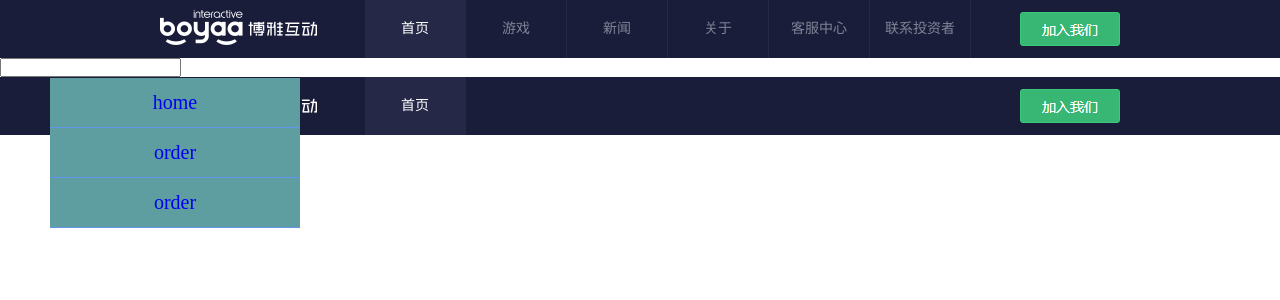
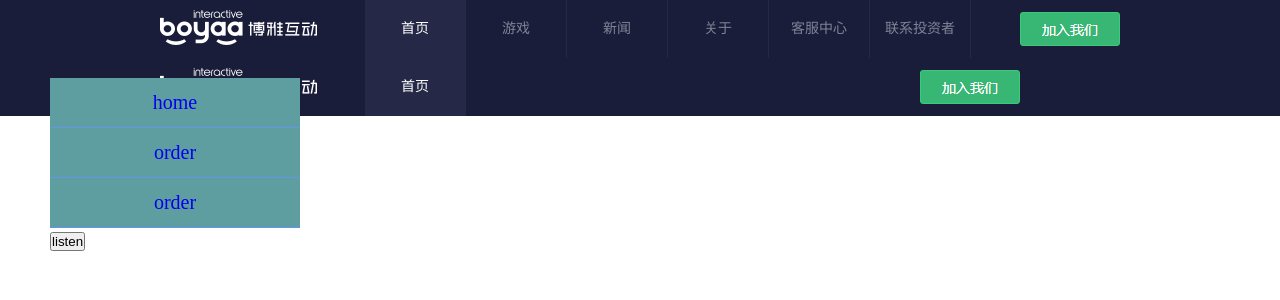
Before and after one commit to AnubisOrHades/notebook, a Vue app: page /#/nav in a window 1280 px wide. Shown: the top 300 px of the page. Built offline with nearby package versions, Linux system fonts and the light colour scheme.

Commit message:
子组件向父组件传递消息

```diff
--- a/src/App.vue
+++ b/src/App.vue
@@ -2,7 +2,6 @@
   <div id="app">
     <!--父组件向子组件传递参数-->
     <nav-vue v-bind:nav_lis="nav_lis"></nav-vue>
-    <el-input></el-input>
     <!--<img src="./assets/logo.png">-->
     <router-view/>
     <!--<div class="clear"></div>-->
@@ -12,6 +11,7 @@
         <li><a href="/#/order">order</a></li>
         <li><a href="/#/order">order</a></li>
       </ul>
+      <input type="button" value="listen" @click="listen">
     </div>
   </div>
 </template>
@@ -19,6 +19,7 @@
 <script>
 // import orderVue from './components/order'
 // import Nav from './components/nav'
+import connect from './connector'
 
 import YearTable from 'element-ui/packages/date-picker/src/basic/year-table'
 export default {
@@ -38,6 +39,13 @@ export default {
         '客服中心',
         '联系投资者'
       ]
+    }
+  },
+  methods: {
+    listen () {
+      connect.$on('phone', function (msg) {
+        console.log(msg)
+      })
     }
   }
 }
--- a/src/components/nav.vue
+++ b/src/components/nav.vue
@@ -7,7 +7,7 @@
       <div class="navTop">
         <ul>
           <li class="fl"><a href="#" class="home">首页</a></li>
-          <li class="fl" v-for="(n,index) in nav_lis" :key="index"><a href="#">{{n}}</a></li>
+          <li class="fl" v-for="(n,index) in nav_lis" :key="index" @click="send"><a href="#" v-text="n" :title="n"></a></li>
           <!--<li class="fl"><a href="#">博雅新闻</a></li>-->
           <!--<li class="fl"><a href="#">关于我们</a></li>-->
           <!--<li class="fl"><a href="#">客服中心</a></li>-->
@@ -24,6 +24,7 @@
 </template>
 
 <script>
+import connector from '../connector'
 export default {
   name: 'nav',
   data () {
@@ -35,6 +36,11 @@ export default {
         '客服中心',
         '联系投资者'
       ]
+    }
+  },
+  methods: {
+    send () {
+      connector.$emit('phone', 99)
     }
   },
   // 接收父组件传递的值
--- /dev/null
+++ b/src/connector.js
@@ -0,0 +1,5 @@
+import Vue from 'vue'
+
+var connect = new Vue()
+
+export default connect
```
